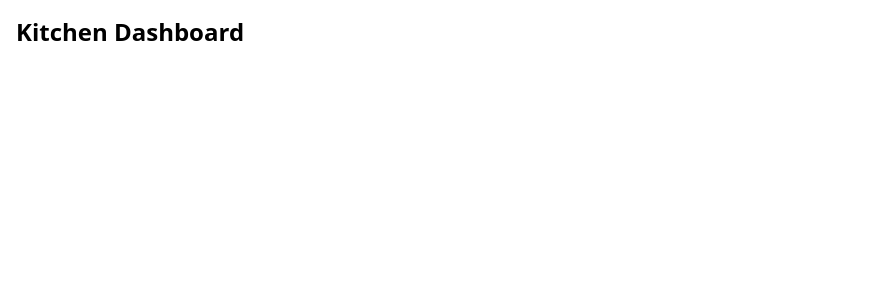
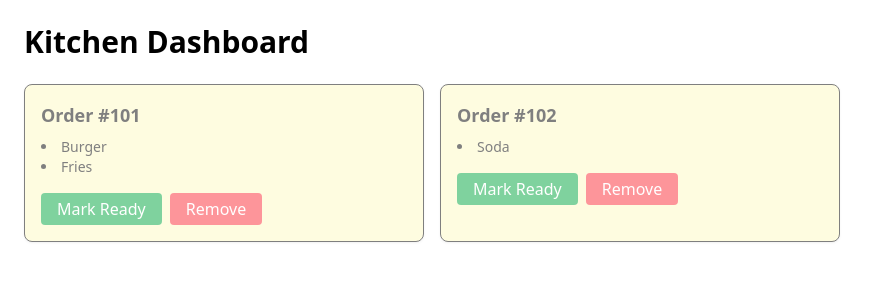
Before and after one commit to tlaze/kitchen-dashboard, a Vue app: page / in a window 1280 px wide. Shown: the top 300 px of the page, without its empty margins (0-885 px from the left). Built offline with nearby package versions, Linux system fonts and the light colour scheme.

Commit message:
added mock orders to the kitchen dashboard.

```diff
--- a/index.html
+++ b/index.html
@@ -2,7 +2,6 @@
 <html lang="">
   <head>
     <meta charset="UTF-8" />
-    <link rel="icon" href="/favicon.ico" />
     <meta name="viewport" content="width=device-width, initial-scale=1.0" />
     <title>Kitchen Dashboard</title>
   </head>
--- a/src/router/index.ts
+++ b/src/router/index.ts
@@ -4,7 +4,7 @@ const routes = [
   {
     path: '/',
     name: 'Dashboard',
-    component: () => import('../views/KitchenDashboard.vue'),
+    component: () => import('../views/KitchenDashboardView.vue'),
   },
 ]
 
--- a/src/views/KitchenDashboard.vue
+++ /dev/null
@@ -1,5 +0,0 @@
-<template>
-  <div class="p-4">
-    <h1 class="text-2xl font-bold">Kitchen Dashboard</h1>
-  </div>
-</template>
--- /dev/null
+++ b/src/views/KitchenDashboardView.vue
@@ -0,0 +1,66 @@
+<script setup>
+import { ref } from 'vue'
+
+const activeOrders = ref([
+  { id: 101, items: ['Burger', 'Fries'], status: 'new' },
+  { id: 102, items: ['Soda'], status: 'new' },
+])
+
+const completedOrders = ref([])
+
+function markReady(order) {
+  order.status = 'ready'
+}
+
+function removeOrder(orderId) {
+  const index = activeOrders.value.findIndex((order) => order.id === orderId)
+  if (index !== -1) {
+    const [removedOrder] = activeOrders.value.splice(index, 1)
+    removedOrder.completedAt = new Date()
+    completedOrders.value.push(removedOrder)
+  }
+}
+</script>
+
+<template>
+  <div class="p-6">
+    <h1 class="text-3xl font-bold mb-6">Kitchen Dashboard</h1>
+
+    <div class="grid gap-4 sm:grid-cols-2 lg:grid-cols-3">
+      <div
+        v-for="order in activeOrders"
+        :key="order.id"
+        :class="[
+          'rounded-lg p-4 border transition-all shadow',
+          order.status === 'new'
+            ? 'bg-yellow-100 animate-pulse'
+            : order.status === 'ready'
+              ? 'bg-green-200'
+              : 'bg-white',
+        ]"
+      >
+        <h2 class="text-lg font-semibold mb-2">Order #{{ order.id }}</h2>
+        <ul class="text-sm mb-4 list-disc list-inside">
+          <li v-for="(item, index) in order.items" :key="index">{{ item }}</li>
+        </ul>
+
+        <div class="flex gap-2">
+          <button
+            v-if="order.status === 'new'"
+            @click="markReady(order)"
+            class="bg-green-600 text-white px-4 py-1 rounded hover:bg-green-700"
+          >
+            Mark Ready
+          </button>
+
+          <button
+            @click="removeOrder(order.id)"
+            class="bg-red-500 text-white px-4 py-1 rounded hover:bg-red-600"
+          >
+            Remove
+          </button>
+        </div>
+      </div>
+    </div>
+  </div>
+</template>
```
